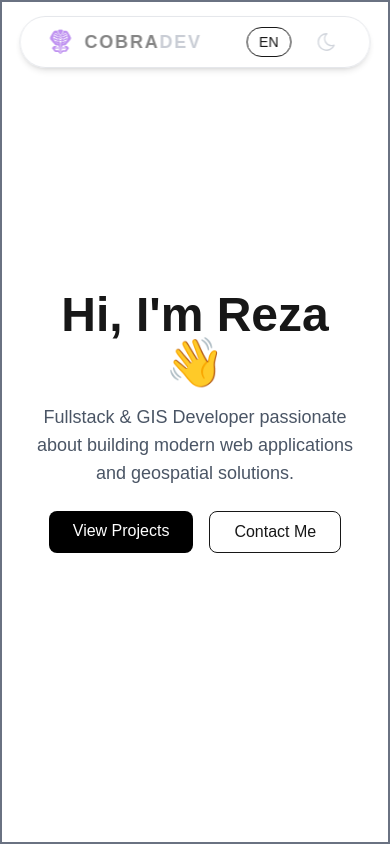
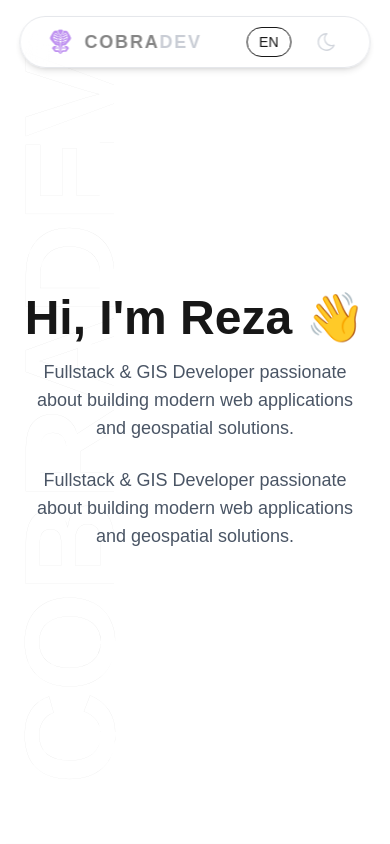
Before and after one commit to rezachairul/cobra-dev, a Next.js app: page /home in a window 390 px wide. Shown: the top 844 px of the page. Built offline with nearby package versions, Linux system fonts and the light colour scheme.

Commit message:
feat: add TextHoverEffect component and utility functions; update package dependencies and enhance Hero section layout

```diff
--- /dev/null
+++ b/components/ui/text-hover-effect.jsx
@@ -0,0 +1,118 @@
+// components/ui/text-hover-effect.jsx
+
+"use client";
+import React, { useRef, useEffect, useState } from "react";
+import { motion } from "motion/react";
+
+export const TextHoverEffect = ({
+  text,
+  duration
+}) => {
+  const svgRef = useRef(null);
+  const [cursor, setCursor] = useState({ x: 0, y: 0 });
+  const [hovered, setHovered] = useState(false);
+  const [maskPosition, setMaskPosition] = useState({ cx: "50%", cy: "50%" });
+
+  useEffect(() => {
+    if (svgRef.current && cursor.x !== null && cursor.y !== null) {
+      const svgRect = svgRef.current.getBoundingClientRect();
+      const cxPercentage = ((cursor.x - svgRect.left) / svgRect.width) * 100;
+      const cyPercentage = ((cursor.y - svgRect.top) / svgRect.height) * 100;
+      setMaskPosition({
+        cx: `${cxPercentage}%`,
+        cy: `${cyPercentage}%`,
+      });
+    }
+  }, [cursor]);
+
+  return (
+    <svg
+      ref={svgRef}
+      width="100%"
+      height="100%"
+      viewBox="0 0 1000 200"
+      xmlns="http://www.w3.org/2000/svg"
+      onMouseEnter={() => setHovered(true)}
+      onMouseLeave={() => setHovered(false)}
+      onMouseMove={(e) => setCursor({ x: e.clientX, y: e.clientY })}
+      className="select-none drop-shadow-[0_0_8px_rgba(255,255,255,0.2)]">
+      <defs>
+        <linearGradient
+          id="textGradient"
+          gradientUnits="userSpaceOnUse"
+          cx="50%"
+          cy="50%"
+          r="25%">
+          {hovered && (
+            <>
+              <stop offset="0%" stopColor="#eab308" />
+              <stop offset="25%" stopColor="#ef4444" />
+              <stop offset="50%" stopColor="#3b82f6" />
+              <stop offset="75%" stopColor="#060dd4" />
+              <stop offset="100%" stopColor="#6a009f" />
+            </>
+          )}
+        </linearGradient>
+
+        <motion.radialGradient
+          id="revealMask"
+          gradientUnits="userSpaceOnUse"
+          r="20%"
+          initial={{ cx: "50%", cy: "50%" }}
+          animate={maskPosition}
+          // example for a smoother animation below
+          //   transition={{
+          //     type: "spring",
+          //     stiffness: 300,
+          //     damping: 50,
+          //   }}
+          transition={{ duration: duration ?? 0, ease: "easeOut" }}>
+          <stop offset="0%" stopColor="white" />
+          <stop offset="100%" stopColor="black" />
+        </motion.radialGradient>
+        <mask id="textMask">
+          <rect x="0" y="0" width="100%" height="100%" fill="url(#revealMask)" />
+        </mask>
+      </defs>
+      <text
+        x="50%"
+        y="50%"
+        textAnchor="middle"
+        dominantBaseline="middle"
+        strokeWidth="0.3"
+        className="fill-transparent stroke-neutral-200 font-[helvetica] text-[160px] font-bold dark:stroke-neutral-800"
+        style={{ opacity: hovered ? 0.7 : 0 }}>
+        {text}
+      </text>
+      <motion.text
+        x="50%"
+        y="50%"
+        textAnchor="middle"
+        dominantBaseline="middle"
+        strokeWidth="0.3"
+        className="fill-transparent stroke-neutral-200 font-[helvetica] text-[160px] font-bold dark:stroke-neutral-800"
+        initial={{ strokeDashoffset: 1000, strokeDasharray: 1000 }}
+        animate={{
+          strokeDashoffset: 0,
+          strokeDasharray: 1000,
+        }}
+        transition={{
+          duration: 4,
+          ease: "easeInOut",
+        }}>
+        {text}
+      </motion.text>
+      <text
+        x="50%"
+        y="50%"
+        textAnchor="middle"
+        dominantBaseline="middle"
+        stroke="url(#textGradient)"
+        strokeWidth="0.3"
+        mask="url(#textMask)"
+        className="fill-transparent font-[helvetica] text-[160px] font-bold">
+        {text}
+      </text>
+    </svg>
+  );
+};
--- /dev/null
+++ b/lib/utils.jsx
@@ -0,0 +1,9 @@
+// lib/utils.jsx
+
+// text-hover-effect.jsx
+import { clsx } from "clsx";
+import { twMerge } from "tailwind-merge";
+
+export function cn(...inputs) {
+  return twMerge(clsx(inputs));
+}
--- a/package.json
+++ b/package.json
@@ -11,9 +11,12 @@
   "dependencies": {
     "@prisma/client": "^7.4.2",
     "@tabler/icons-react": "^3.38.0",
+    "clsx": "^2.1.1",
+    "motion": "^12.35.0",
     "next": "16.1.6",
     "react": "19.2.3",
-    "react-dom": "19.2.3"
+    "react-dom": "19.2.3",
+    "tailwind-merge": "^3.5.0"
   },
   "devDependencies": {
     "@tailwindcss/postcss": "^4",
--- a/sections/hero.js
+++ b/sections/hero.js
@@ -1,27 +1,54 @@
 // sections/hero.js
 
 // Import
-
+import React from "react";
+import { TextHoverEffect } from "../components/ui/text-hover-effect";
 
 // Export
 export default function Hero() {
   return (
-    <section className="min-h-screen flex flex-col justify-center items-center text-center px-6 border-gray-500 border-2">
-      <h1 className="text-5xl font-bold mb-4">
-        Hi, I'm Reza 👋
-      </h1>
-      <p className="text-lg text-gray-600 max-w-2xl">
-        Fullstack & GIS Developer passionate about building modern web applications
-        and geospatial solutions.
-      </p>
+    <section className="relative min-h-screen flex flex-col justify-center items-center text-center px-6 overflow-hidden">
 
-      <div className="mt-6 flex gap-4">
-        <a href="#projects" className="bg-black text-white px-6 py-2 rounded-lg">
-          View Projects
-        </a>
-        <a href="#contact" className="border px-6 py-2 rounded-lg">
-          Contact Me
-        </a>
+      {/* Background Text */}
+      <div className="hidden md:flex absolute inset-0 items-center justify-center opacity-50">
+        <div className="h-[40vh] w-full">
+          <TextHoverEffect text="COBRADEV" />
+        </div>
+      </div>
+
+      {/* Mobile Decorative Text */}
+      <div
+        className="
+          md:hidden
+          absolute
+          left-[-320px]
+          top-[40%]
+          rotate-[-90deg]
+          opacity-100
+          w-[800px]
+        "
+      >
+        <TextHoverEffect text="COBRADEV" />
+      </div>
+
+      {/* Foreground Content */}
+      {/* Foreground Content */}
+      <div className="relative z-10">
+        <h1 className="text-5xl font-bold mb-4">
+          Hi, I'm Reza 👋
+        </h1>
+
+        <p className="text-lg text-gray-600 max-w-2xl mx-auto">
+          Fullstack & GIS Developer passionate about building modern web
+          applications and geospatial solutions.
+        </p>
+
+        <div className="mt-6 flex gap-4 justify-center">
+          <p className="text-lg text-gray-600 max-w-2xl mx-auto">
+            Fullstack & GIS Developer passionate about building modern web
+            applications and geospatial solutions.
+          </p>
+        </div>
       </div>
     </section>
   );
--- a/tsconfig.json
+++ b/tsconfig.json
@@ -29,6 +29,6 @@
     ".next/types/**/*.ts",
     ".next/dev/types/**/*.ts",
     "**/*.mts"
-, "app/layout.js", "app/maintenance/page.js"  ],
+, "app/layout.js", "app/maintenance/page.js", "lib/utils.jsx"  ],
   "exclude": ["node_modules"]
 }
```
Also changed, not shown: 1 other file (tests, documents, lock files or other folders).
